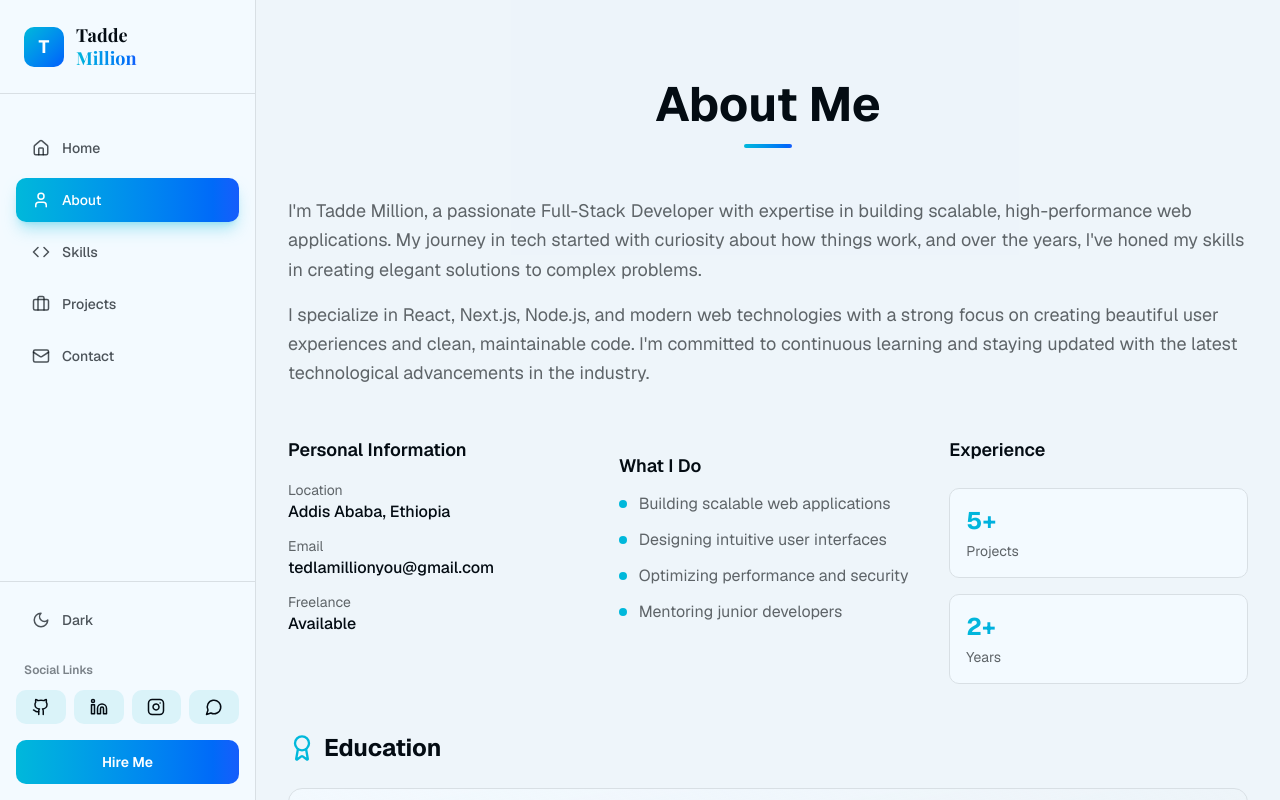
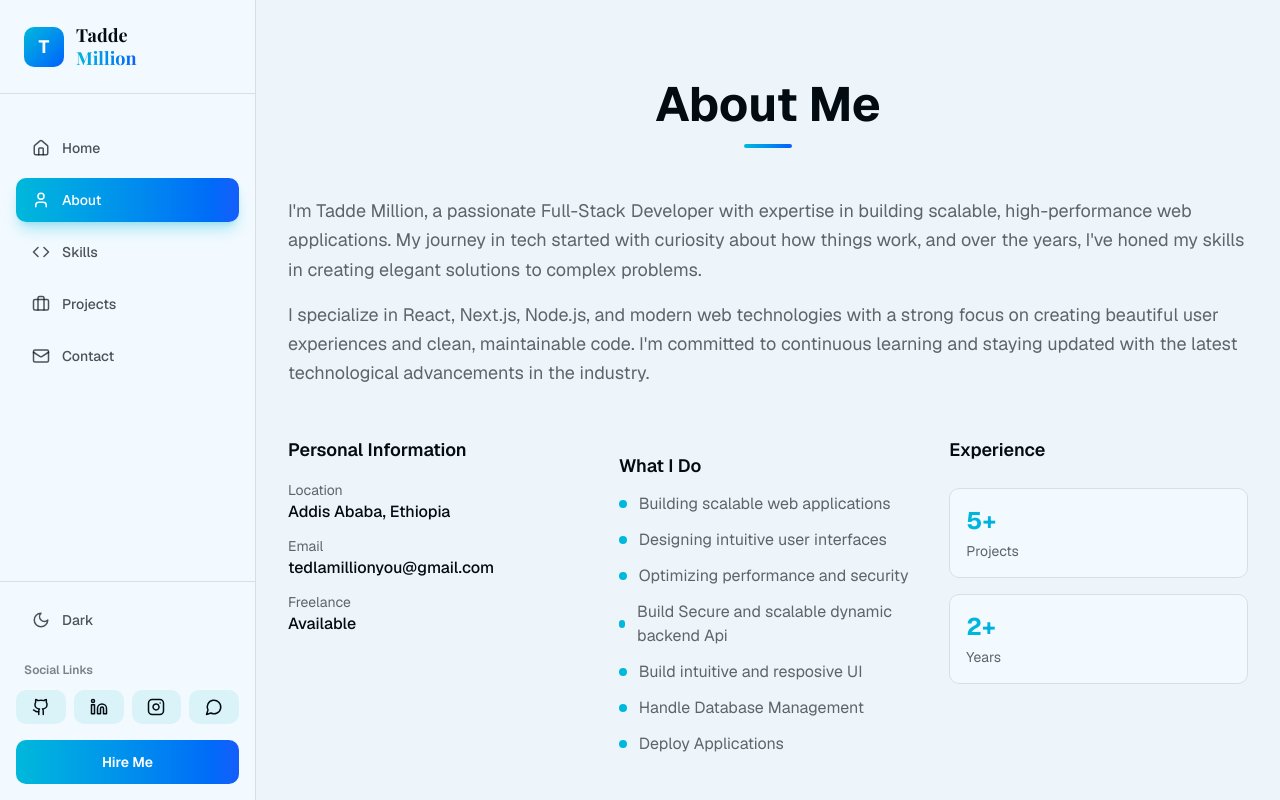
Before and after one commit to Tademillion/MyPortFolio, a Next.js app: page / in a window 1280 px wide. Both pictures are taken after a click on the link "About". Built offline with nearby package versions, Linux system fonts and the light colour scheme; a web font is replaced by a local one.

Commit message:
update skills section in About component

```diff
--- a/components/about.tsx
+++ b/components/about.tsx
@@ -115,10 +115,13 @@ export default function About() {
                 <h3 className="text-lg font-semibold text-foreground">What I Do</h3>
                 {[
                   "Building scalable web applications",
-                  "Designing intuitive user interfaces",
+                  "Designing intuitive  user interfaces",
                   "Optimizing performance and security",
-                  "Mentoring junior developers",
-                ].map((item, i) => (
+                  "Build Secure and scalable dynamic backend Api",
+                  "Build intuitive and resposive UI",
+                  "Handle Database Management",
+                  "Deploy Applications"
+                 ].map((item, i) => (
                   <div key={i} className="flex items-center gap-3 group">
                     <div className="w-2 h-2 bg-cyan-500 rounded-full group-hover:scale-150 transition-transform duration-300" />
                     <span className="text-muted-foreground group-hover:text-foreground transition-colors duration-300">
```
